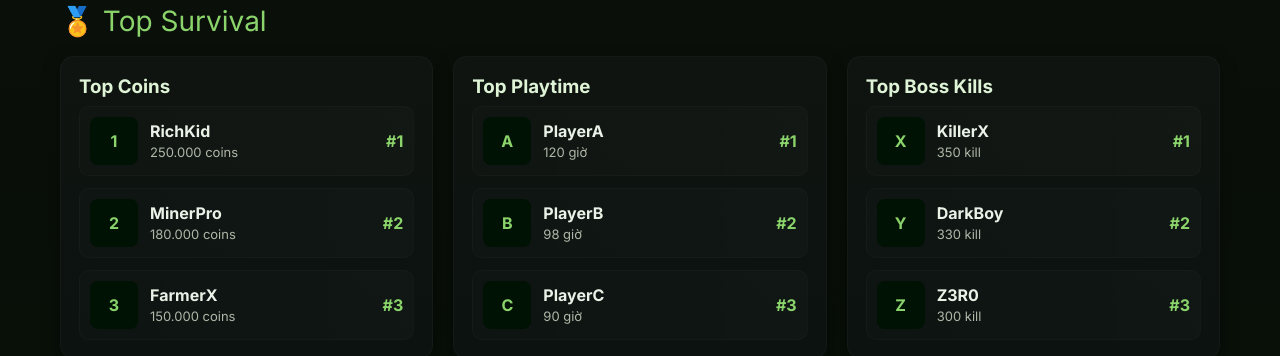
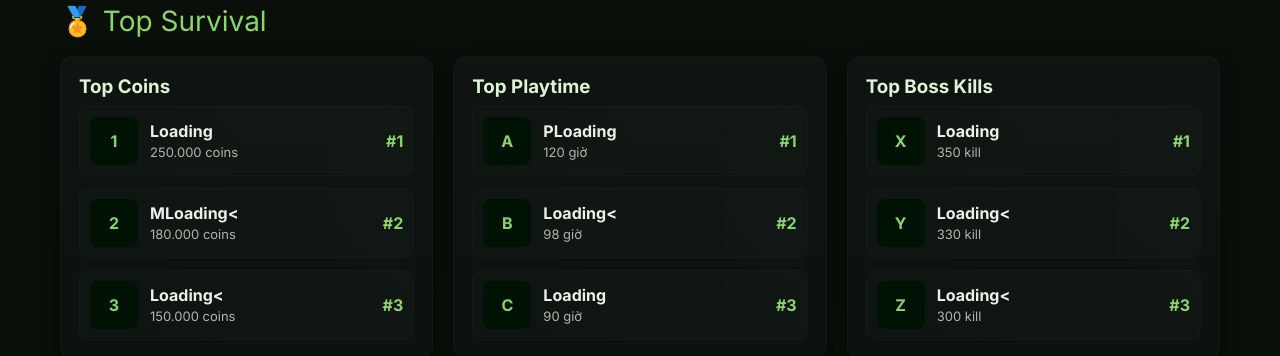
Before and after one commit to chuvanbin14/page, a plain HTML site: page index.html in a window 1280 px wide. Shown: the part 1060-1416 px from the top of the page. Drawn offline with Linux system fonts and the light colour scheme.

Commit message:
Update index.html

```diff
--- a/index.html
+++ b/index.html
@@ -179,27 +179,27 @@
         <div class="card">
           <h3>Top Coins</h3>
           <div class="top-list">
-            <div class="player"><div class="avatar">1</div><div class="meta"><b>RichKid</b><span class="small muted">250.000 coins</span></div><div class="rank">#1</div></div>
-            <div class="player"><div class="avatar">2</div><div class="meta"><b>MinerPro</b><span class="small muted">180.000 coins</span></div><div class="rank">#2</div></div>
-            <div class="player"><div class="avatar">3</div><div class="meta"><b>FarmerX</b><span class="small muted">150.000 coins</span></div><div class="rank">#3</div></div>
+            <div class="player"><div class="avatar">1</div><div class="meta"><b>Loading</b><span class="small muted">250.000 coins</span></div><div class="rank">#1</div></div>
+            <div class="player"><div class="avatar">2</div><div class="meta"><b>MLoading<</b><span class="small muted">180.000 coins</span></div><div class="rank">#2</div></div>
+            <div class="player"><div class="avatar">3</div><div class="meta"><b>Loading<</b><span class="small muted">150.000 coins</span></div><div class="rank">#3</div></div>
           </div>
         </div>
 
         <div class="card">
           <h3>Top Playtime</h3>
           <div class="top-list">
-            <div class="player"><div class="avatar">A</div><div class="meta"><b>PlayerA</b><span class="small muted">120 giờ</span></div><div class="rank">#1</div></div>
-            <div class="player"><div class="avatar">B</div><div class="meta"><b>PlayerB</b><span class="small muted">98 giờ</span></div><div class="rank">#2</div></div>
-            <div class="player"><div class="avatar">C</div><div class="meta"><b>PlayerC</b><span class="small muted">90 giờ</span></div><div class="rank">#3</div></div>
+            <div class="player"><div class="avatar">A</div><div class="meta"><b>PLoading</b><span class="small muted">120 giờ</span></div><div class="rank">#1</div></div>
+            <div class="player"><div class="avatar">B</div><div class="meta"><b>Loading<</b><span class="small muted">98 giờ</span></div><div class="rank">#2</div></div>
+            <div class="player"><div class="avatar">C</div><div class="meta"><b>Loading</b><span class="small muted">90 giờ</span></div><div class="rank">#3</div></div>
           </div>
         </div>
 
         <div class="card">
           <h3>Top Boss Kills</h3>
           <div class="top-list">
-            <div class="player"><div class="avatar">X</div><div class="meta"><b>KillerX</b><span class="small muted">350 kill</span></div><div class="rank">#1</div></div>
-            <div class="player"><div class="avatar">Y</div><div class="meta"><b>DarkBoy</b><span class="small muted">330 kill</span></div><div class="rank">#2</div></div>
-            <div class="player"><div class="avatar">Z</div><div class="meta"><b>Z3R0</b><span class="small muted">300 kill</span></div><div class="rank">#3</div></div>
+            <div class="player"><div class="avatar">X</div><div class="meta"><b>Loading</b><span class="small muted">350 kill</span></div><div class="rank">#1</div></div>
+            <div class="player"><div class="avatar">Y</div><div class="meta"><b>Loading<</b><span class="small muted">330 kill</span></div><div class="rank">#2</div></div>
+            <div class="player"><div class="avatar">Z</div><div class="meta"><b>Loading<</b><span class="small muted">300 kill</span></div><div class="rank">#3</div></div>
           </div>
         </div>
       </div>
```
